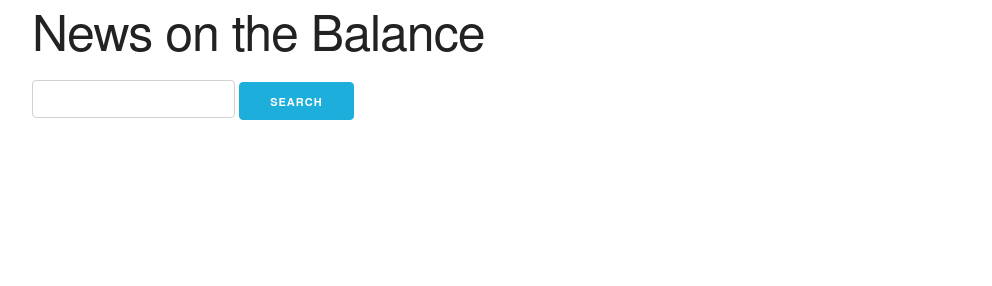
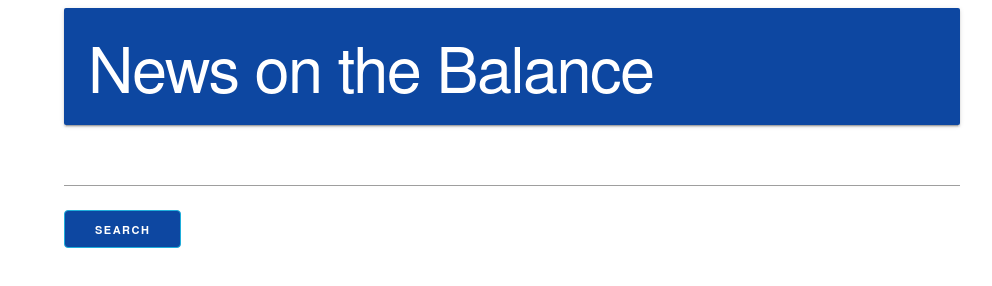
Before and after one commit to fabianingram/News-On-The-Balance, a plain HTML site: page index.html in a window 1280 px wide. Both pictures are taken after a click on the link "SEARCH". Shown: the whole page, without its empty margins (128-1120 px from the left). Drawn offline with nearby package versions, Linux system fonts and the light colour scheme; no server answers.

Commit message:
set up local storage

```diff
--- a/assets/js/script.js
+++ b/assets/js/script.js
@@ -6,8 +6,10 @@ var nytimesDiv = document.getElementById("nytimes");
 var guardianDiv = document.getElementById("theguardian");
 var searchTerm = document.getElementById("searchInput");
 var searchButton = document.getElementById("btn-search");
-var requestNyTimes = function() {
-    var searchInputEl = document.getElementById("searchInput").value;
+var searchHistory = JSON.parse(localStorage.getItem("History")) || []
+
+var requestNyTimes = function(searchInputEl) {
+
     fetch(urlArticles + searchInputEl + apiKeyNyt).then(function(response) {
         return response.json()
     }).then(function(nyt) {
@@ -31,8 +33,8 @@ var requestNyTimes = function() {
         nytimesDiv.appendChild(newDivAbstractElNyt);
     })
 }
-var guardianAPI = function(){
-    var searchInputEl = document.getElementById("searchInput").value;
+var guardianAPI = function(searchInputEl){
+
     fetch(urlGuardian + searchInputEl + apiKeyGuard)
     .then(function(response){
         // the promise
@@ -59,11 +61,19 @@ var guardianAPI = function(){
         guardianDiv.appendChild(newDivAbstractEl);
     })
 }
+var storeHistory = function(searchInputEl) {
+    searchHistory.unshift(searchInputEl);
+    localStorage.setItem("History", JSON.stringify(searchHistory))
+}
 var requestAll = function() {
+    var searchInputEl = document.getElementById("searchInput").value;
     //empty divs that hold headlines so you do not have to refresh when you type over last search term
     $(nytimesDiv).empty()
     $(guardianDiv).empty()
-    requestNyTimes();
-    guardianAPI();
+    requestNyTimes(searchInputEl);
+    guardianAPI(searchInputEl);
+
+    storeHistory(searchInputEl);
+
     $("#searchInput").val("")
 }
--- a/index.html
+++ b/index.html
@@ -4,7 +4,7 @@
   <!-- Basic Page Needs
   –––––––––––––––––––––––––––––––––––––––––––––––––– -->
   <meta charset="utf-8">
-  <title>Your page title here :)</title>
+  <title>News on the Balance</title>
   <meta name="description" content="">
   <meta name="author" content="">
   <!-- Mobile Specific Metas
@@ -17,6 +17,8 @@
   –––––––––––––––––––––––––––––––––––––––––––––––––– -->
   <link rel="stylesheet" href="css/normalize.css">
   <link rel="stylesheet" href="css/skeleton.css">
+  <!-- Compiled and minified CSS -->
+  <link rel="stylesheet" href="https://cdnjs.cloudflare.com/ajax/libs/materialize/0.100.2/css/materialize.min.css">
   <!-- Favicon
   –––––––––––––––––––––––––––––––––––––––––––––––––– -->
   <link rel="icon" type="image/png" href="images/favicon.png">
@@ -25,10 +27,10 @@
   <!-- Primary Page Layout
   –––––––––––––––––––––––––––––––––––––––––––––––––– -->
   <div class="container">
-    <h1>News on the Balance</h1>
+    <h1 class="card-panel blue darken-4 white-text">News on the Balance</h1>
     <!-- Primary buttons -->
     <input type="text" id="searchInput" name="search-input"></input>
-    <a class="button button-primary" id="btn-search" href="#" onClick="requestAll()">Search</a>
+    <a class="button button-primary blue darken-4" id="btn-search" href="#" onClick="requestAll()">Search</a>
     <div class="row">
         <div class="one-third column" id="nytimes"></div>
         <div class="one-third column" id="theguardian"></div>
@@ -38,6 +40,8 @@
 <!-- End Document
   –––––––––––––––––––––––––––––––––––––––––––––––––– -->
   <script src="https://code.jquery.com/jquery-3.4.1.min.js"></script>
+  <!-- Compiled and minified JavaScript -->
+  <script src="https://cdnjs.cloudflare.com/ajax/libs/materialize/0.100.2/js/materialize.min.js"></script>
   <script src="assets/js/script.js"></script>
 </body>
 </html>
```
